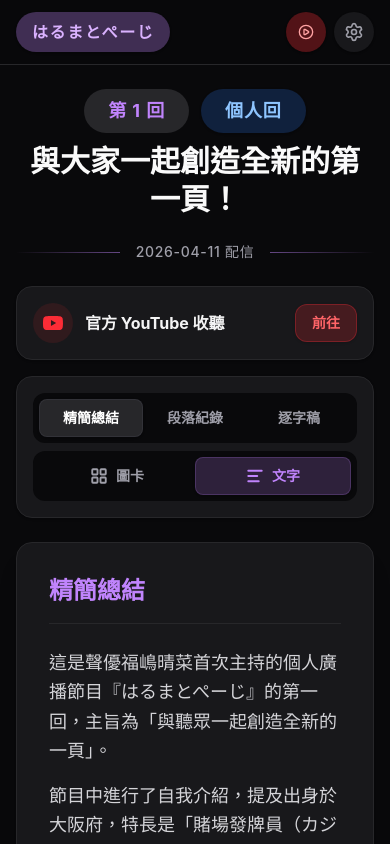
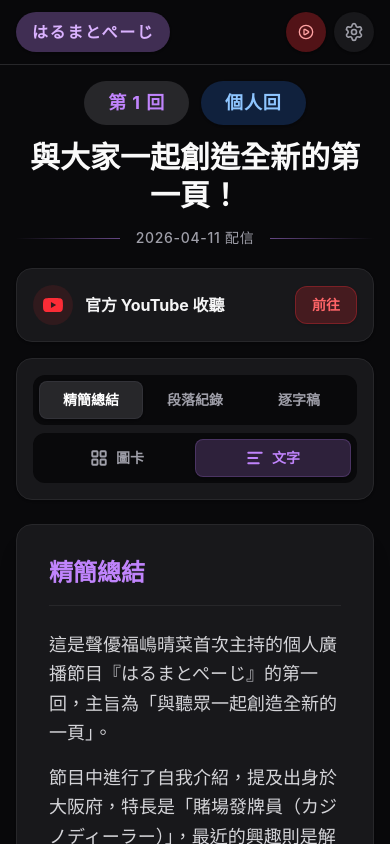
Before and after one commit to JRUEI/harumatope-archive, a Next.js app: page /episodes/ep01 in a window 390 px wide. Shown: the top 844 px of the page. Built offline with nearby package versions, Linux system fonts and the light colour scheme.

Commit message:
style: harmonize vertical spacing in episode header

```diff
--- a/src/components/EpisodeViewer.tsx
+++ b/src/components/EpisodeViewer.tsx
@@ -68,10 +68,10 @@ export default function EpisodeViewer({ episode }: { episode: EpisodeData }) {
   };
 
   return (
-    <div className="mx-auto pt-6 pb-10 px-4 transition-all duration-300 max-w-4xl">
+    <div className="mx-auto pt-4 sm:pt-5 pb-10 px-4 transition-all duration-300 max-w-4xl">
       {/* Header */}
-      <header className="mb-6 flex flex-col items-center w-full">
-        <div className="flex flex-wrap justify-center gap-3 mb-2.5 sm:mb-3">
+      <header className="mb-5 sm:mb-6 flex flex-col items-center w-full">
+        <div className="flex flex-wrap justify-center gap-3 mb-3.5 sm:mb-4">
           <span className="px-6 py-2 bg-brand-purple/10 dark:bg-zinc-800 text-brand-purple rounded-full text-lg font-bold tracking-wider">
             第 {episode.episodeNumber} 回
           </span>
@@ -79,7 +79,7 @@ export default function EpisodeViewer({ episode }: { episode: EpisodeData }) {
             {episode.guest ? `來賓：${episode.guest}` : '個人回'}
           </span>
         </div>
-        <h1 className="text-3xl md:text-4xl font-bold mb-6 text-center leading-tight">{episode.title}</h1>
+        <h1 className="text-3xl md:text-4xl font-bold mb-3.5 sm:mb-4 text-center leading-tight">{episode.title}</h1>
 
         <div className="w-full max-w-2xl flex items-center justify-center gap-4">
           {/* 左側漸層線條 */}
```
